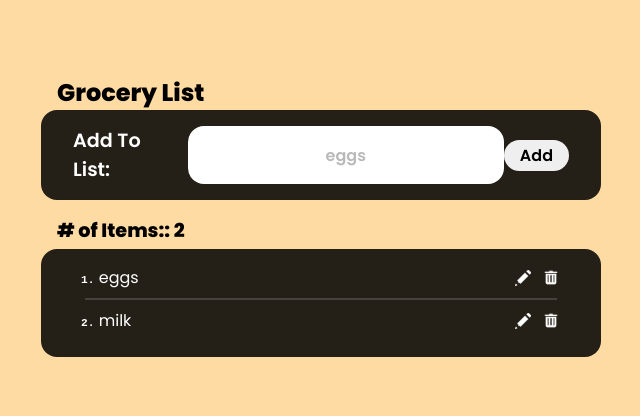
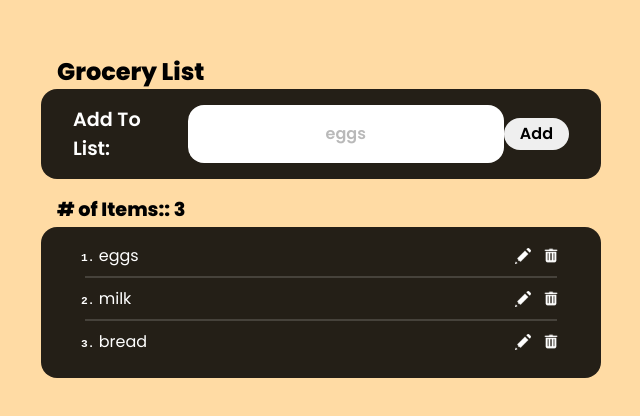
Before and after one commit to JJAHMEDAMER/React-Projects, a React (Create React App) app in the folder Mini-Projects/Grocery-List/: page / in a window 1280 px wide. Shown: the part 232-648 px from the top of the page, without its empty margins (319-959 px from the left). Built offline with nearby package versions, Linux system fonts and the light colour scheme.

Commit message:
empty list

```diff
--- a/Mini-Projects/Grocery-List/src/App.js
+++ b/Mini-Projects/Grocery-List/src/App.js
@@ -5,7 +5,9 @@ import Card from "./comp/card";
 import ControllerBar from "./comp/controller";
 
 function App() {
-  const [appList, setAppList] = React.useState(["eggs", "milk"]);
+  const [appList, setAppList] = React.useState(["eggs", "milk", "bread"]);
+  const [isEditing, setIsEditing] = React.useState(false);
+
   function add() {
     setAppList([...appList, inputValue]);
   }
@@ -16,11 +18,11 @@ function App() {
   }
 
   function editButton(itemIndex) {
-    alert("woow")
+    setIsEditing(!isEditing);
   }
 
   function deleteButton(itemIndex) {
-    let newList = appList.filter((item, index) => index != itemIndex);
+    let newList = appList.filter((item, index) => index !== itemIndex);
     setAppList(newList);
   }
 
@@ -28,11 +30,14 @@ function App() {
     <div className="app">
       <h1 className="app--title">Grocery List</h1>
       <ControllerBar onClickHandler={add} onChangeHandler={getInput} />
-      <Card
-        appList={appList}
-        onClickEdit={editButton}
-        onClickDelete={deleteButton}
-      />
+      {!(appList.length === 0) && (
+        <Card
+          appList={appList}
+          onClickEdit={editButton}
+          onClickDelete={deleteButton}
+          isEditing={isEditing}
+        />
+      )}
     </div>
   );
 }
```
